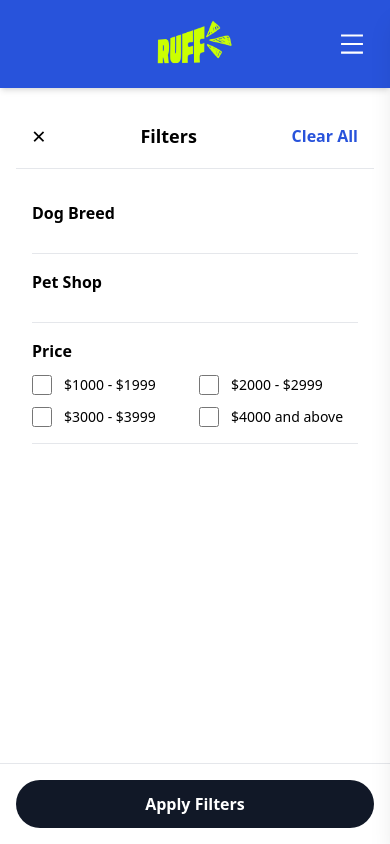
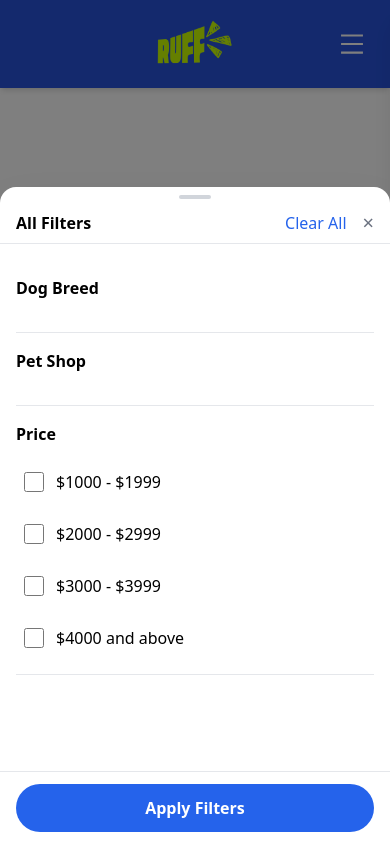
Before and after one commit to youngteckt/dog-platform, a React (Vite) app in the folder frontend/: page /filters in a window 390 px wide. Built offline with nearby package versions, Linux system fonts and the light colour scheme; no server answers.

Commit message:
feat: convert AllFiltersPage to bottom sheet modal for consistent mobile UX

```diff
--- a/frontend/src/pages/AllFiltersPage.jsx
+++ b/frontend/src/pages/AllFiltersPage.jsx
@@ -12,6 +12,7 @@ const PRICE_RANGES = [
 const AllFiltersPage = () => {
   const navigate = useNavigate();
   const location = useLocation();
+  const [isOpen, setIsOpen] = useState(false);
 
   // Get initial filter state from the homepage navigation
   const initialState = location.state || {
@@ -25,6 +26,16 @@ const AllFiltersPage = () => {
   const [selectedBreeds, setSelectedBreeds] = useState(initialState.breeds);
   const [selectedPetShops, setSelectedPetShops] = useState(initialState.petShops);
   const [selectedPriceRanges, setSelectedPriceRanges] = useState(initialState.priceRanges);
+
+  // Animate in when component mounts
+  useEffect(() => {
+    setIsOpen(true);
+  }, []);
+
+  const handleClose = () => {
+    setIsOpen(false);
+    setTimeout(() => navigate(-1), 300); // Wait for animation to complete
+  };
 
   const handleApply = () => {
     // Navigate back to the homepage, passing the selected filters in the state
@@ -51,18 +62,18 @@ const AllFiltersPage = () => {
     };
 
     return (
-      <div className="py-4 border-b">
-        <h3 className="font-semibold mb-3">{title}</h3>
-        <div className="grid grid-cols-2 gap-y-3 gap-x-2">
+      <div className="py-4 border-b border-gray-200">
+        <h3 className="font-semibold mb-4 text-base">{title}</h3>
+        <div className="space-y-3">
           {items.map(item => (
-            <label key={item} className="flex items-center space-x-3 cursor-pointer">
+            <label key={item} className="flex items-center space-x-3 cursor-pointer py-2 px-2 rounded-lg hover:bg-gray-50 active:bg-gray-100">
               <input
                 type="checkbox"
-                className="h-5 w-5 rounded border-gray-400 text-brand-blue focus:ring-brand-blue"
+                className="h-5 w-5 rounded border-gray-300 text-blue-600 focus:ring-blue-500 focus:ring-2"
                 checked={selectedItems.includes(item)}
                 onChange={() => handleToggle(item)}
               />
-              <span className="select-none text-sm">{item}</span>
+              <span className="select-none text-base">{item}</span>
             </label>
           ))}
         </div>
@@ -71,16 +82,46 @@ const AllFiltersPage = () => {
   };
 
   return (
-    <div className="max-w-4xl mx-auto">
-      {/* Header */}
-      <div className="flex justify-between items-center p-4 border-b sticky top-0 bg-white z-10">
-        <button onClick={() => navigate(-1)} className="text-2xl font-light">&times;</button>
-        <h2 className="text-lg font-semibold">Filters</h2>
-        <button onClick={handleClear} className="text-brand-blue font-semibold hover:underline">Clear All</button>
+    <>
+      {/* Backdrop */}
+      <div
+        className={`fixed inset-0 bg-black transition-opacity duration-300 z-40 ${
+          isOpen ? 'bg-opacity-50' : 'bg-opacity-0'
+        }`}
+        onClick={handleClose}
+      />
+
+      {/* Bottom Sheet Modal */}
+      <div
+        className={`fixed bottom-0 left-0 right-0 bg-white rounded-t-2xl shadow-2xl z-50 transform transition-transform duration-300 ease-out ${
+          isOpen ? 'translate-y-0' : 'translate-y-full'
+        }`}
+        style={{ maxHeight: '95vh' }}
+      >
+        {/* Handle bar for visual feedback */}
+        <div className="flex justify-center pt-2 pb-1">
+          <div className="w-8 h-1 bg-gray-300 rounded-full"></div>
         </div>
 
-      {/* Filter Sections */}
-      <div className="p-4 pb-24">
+        {/* Header */}
+        <div className="flex justify-between items-center px-4 py-2 border-b">
+          <h2 className="text-base font-semibold">All Filters</h2>
+          <div className="flex items-center space-x-4">
+            <button onClick={handleClear} className="text-blue-600 font-medium hover:text-blue-700 active:text-blue-800">
+              Clear All
+            </button>
+            <button
+              onClick={handleClose}
+              className="text-gray-500 hover:text-gray-700 text-xl leading-none"
+            >
+              ×
+            </button>
+          </div>
+        </div>
+
+        {/* Scrollable Content */}
+        <div className="overflow-y-auto" style={{ maxHeight: 'calc(95vh - 120px)' }}>
+          <div className="px-4 py-4 pb-24">
             <CheckboxGroup
               title="Dog Breed"
               items={initialState.allBreeds}
@@ -100,12 +141,19 @@ const AllFiltersPage = () => {
               setSelectedItems={setSelectedPriceRanges}
             />
           </div>
+        </div>
 
-      {/* Footer */}
-      <div className="fixed bottom-0 left-0 right-0 flex justify-center p-4 border-t bg-white z-10">
-        <button onClick={handleApply} className="bg-gray-900 text-white font-bold py-3 w-full max-w-md rounded-full hover:bg-gray-700 transition-colors">Apply Filters</button>
+        {/* Fixed Footer */}
+        <div className="border-t bg-white px-4 py-3 flex justify-center">
+          <button
+            onClick={handleApply}
+            className="bg-blue-600 text-white font-semibold py-3 w-full max-w-md rounded-full hover:bg-blue-700 active:bg-blue-800 transition-colors"
+          >
+            Apply Filters
+          </button>
         </div>
       </div>
+    </>
   );
 };
 
```
Lines whose indentation alone changed are shown as unchanged.
